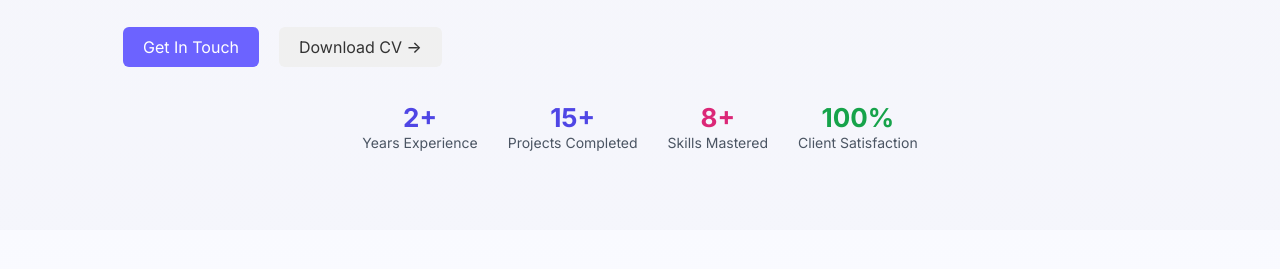
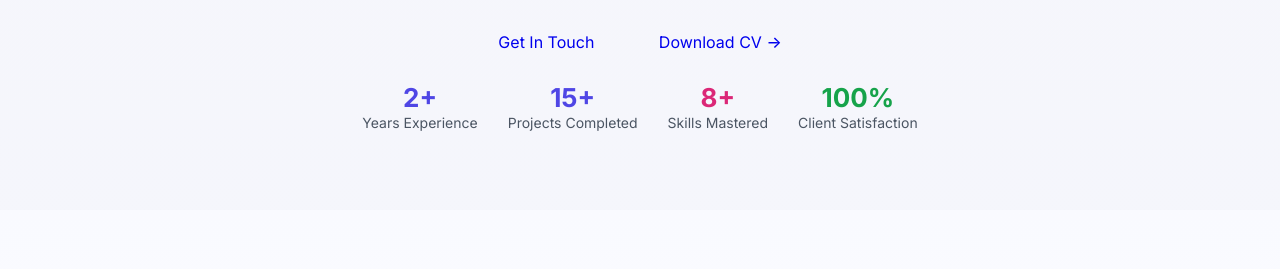
Before and after one commit to Pooja-businessanalyst/pooja-goutam-portfolio, a plain HTML site: page index.html in a window 1280 px wide. Shown: the part 531-800 px from the top of the page. Drawn offline with Linux system fonts and the light colour scheme.

Commit message:
Centered buttons and adjusted layout

```diff
--- a/index.html
+++ b/index.html
@@ -41,10 +41,11 @@
     </p>
 
     <!-- Buttons -->
-    <div class="buttons">
-      <a href="#contact" class="btn primary">Get In Touch</a>
-      <a href="Pooja_Goutam_CV.pdf" class="btn secondary" download>Download CV →</a>
+    <div class="button-container">
+      <a href="#contact" class="btn">Get In Touch</a>
+      <a href="Pooja_Goutam_CV.pdf" class="btn">Download CV →</a>
     </div>
+
 
     <!-- Stats -->
     <div class="stats">
--- a/styles.css
+++ b/styles.css
@@ -94,14 +94,13 @@ body{
 .buttons {
   margin-bottom: 30px;
 }
-.hero-buttons {
-  text-align: center; /* center inside container */
-  margin-top: 20px;   /* space above buttons */
+.button-container {
+  text-align: center;
+  margin-top: 20px;
 }
 
-.hero-buttons a {
-  display: inline-block; /* keep them side-by-side */
-  margin: 0 8px;         /* space between buttons */
+.button-container a {
+  margin: 0 10px;
 }
 
 .btn {
```
